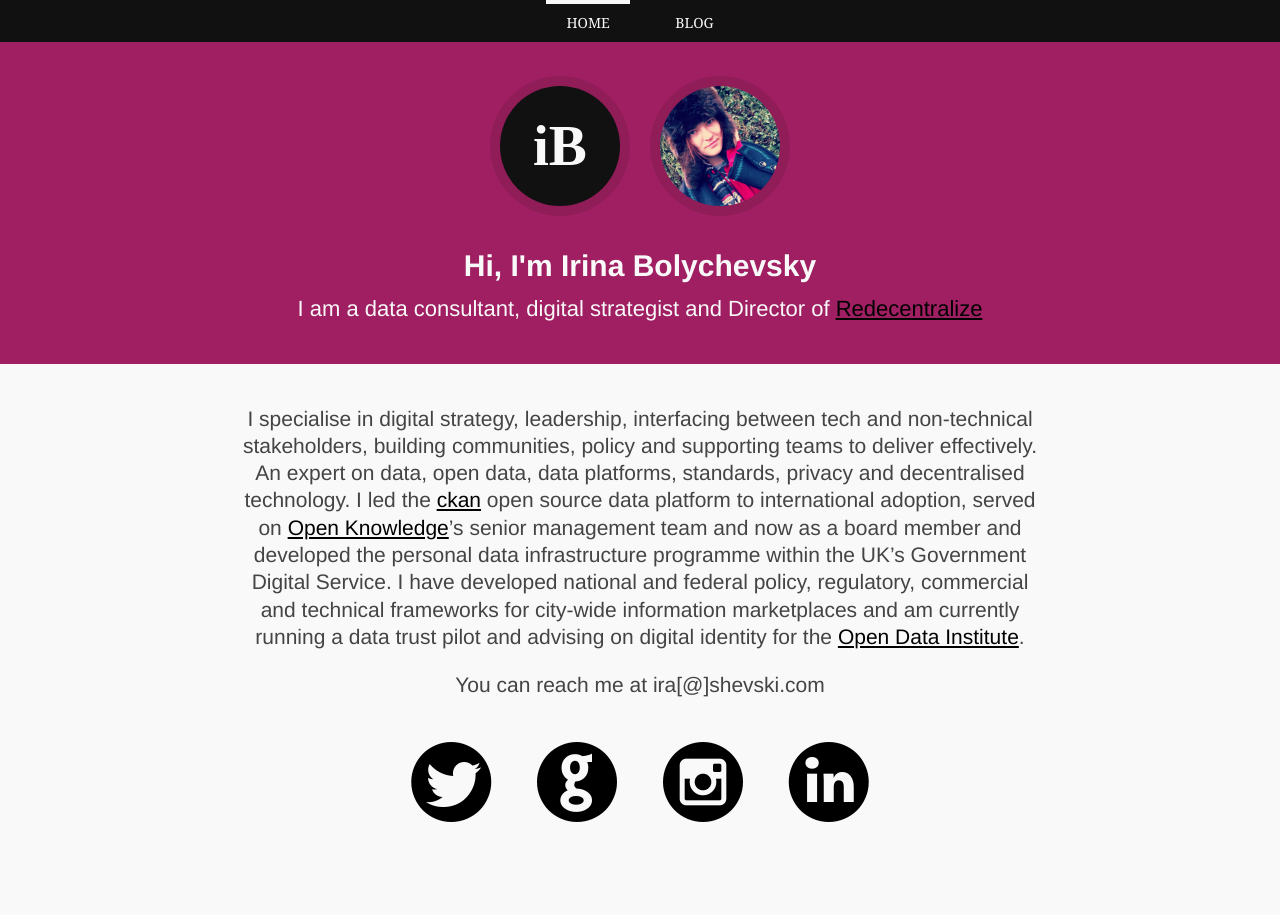
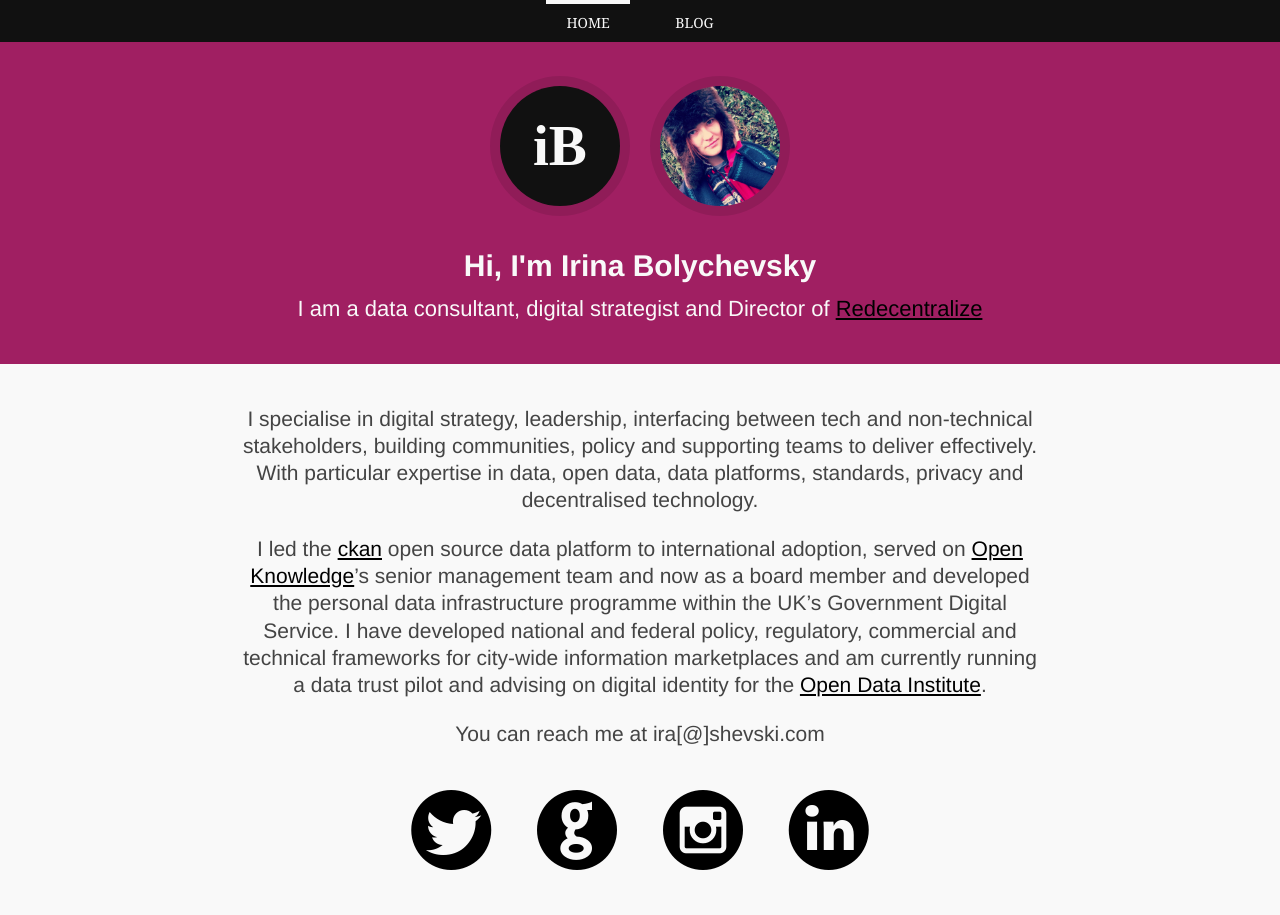
Before and after one commit to shevski/shevski.com, a Jekyll site: the page built from index.html, in a window 1280 px wide. Built offline with Jekyll 4.4.1, drawn with Linux system fonts in a browser that asks for light colours.

Commit message:
add para

```diff
--- a/index.html
+++ b/index.html
@@ -18,7 +18,8 @@ selected: home
 
 <section class="work">
 	<div class="wrap p-note">
-		<p>I specialise in digital strategy, leadership, interfacing between tech and non-technical stakeholders, building communities, policy and supporting teams to deliver effectively. An expert on data, open data, data platforms, standards, privacy and decentralised technology. I led the <a href="http://ckan.org/" target="_blank">ckan</a> open source data platform to international adoption, served on <a href="https://okfn.org/" target="_blank"> Open Knowledge</a>’s senior management team and now as a board member and developed the personal data infrastructure programme within the UK’s Government Digital Service. I have developed national and federal policy, regulatory, commercial and technical frameworks for city-wide information marketplaces and am currently running a data trust pilot and advising on digital identity for the <a href="https://theodi.org/" target="_blank">Open Data Institute</a>.</p>
+		<p>I specialise in digital strategy, leadership, interfacing between tech and non-technical stakeholders, building communities, policy and supporting teams to deliver effectively. With particular expertise in data, open data, data platforms, standards, privacy and decentralised technology.</p>
+		<p>I led the <a href="http://ckan.org/" target="_blank">ckan</a> open source data platform to international adoption, served on <a href="https://okfn.org/" target="_blank"> Open Knowledge</a>’s senior management team and now as a board member and developed the personal data infrastructure programme within the UK’s Government Digital Service. I have developed national and federal policy, regulatory, commercial and technical frameworks for city-wide information marketplaces and am currently running a data trust pilot and advising on digital identity for the <a href="https://theodi.org/" target="_blank">Open Data Institute</a>.</p>
 		<p>You can reach me at ira[@]shevski.com</p>
 	</div>
 </section>
```
